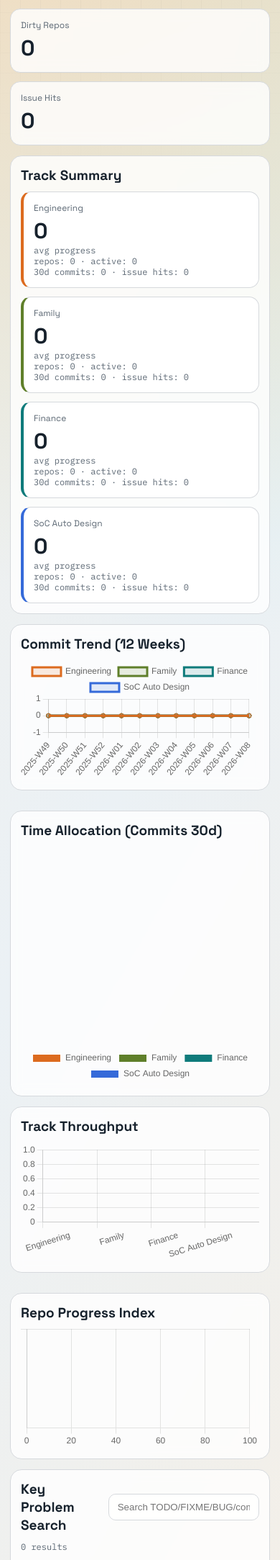
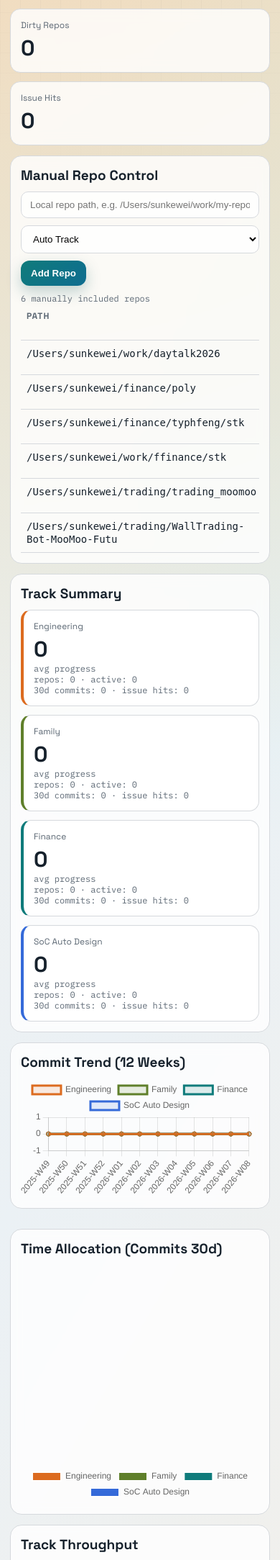
Before and after one commit to typhfeng/project_track, a Flask app: page / in a window 390 px wide. Shown: the part 627-2794 px from the top of the page at 72% size. Run offline with Flask 3, Linux system fonts and the light colour scheme; some libraries are stand-ins or nearby versions.

Commit message:
feat: add manual repo control and GitHub repo sync script

```diff
--- a/app.py
+++ b/app.py
@@ -1,5 +1,6 @@
 from __future__ import annotations
 
+import json
 import os
 import threading
 import time
@@ -21,6 +22,26 @@ app = Flask(__name__)
 _cache_lock = threading.Lock()
 _cache_data: dict[str, Any] | None = None
 _cache_ts: float = 0.0
+
+TRACK_OPTIONS = {"finance", "engineering", "soc_auto_design", "family"}
+
+
+def _invalidate_cache() -> None:
+    global _cache_data, _cache_ts
+    with _cache_lock:
+        _cache_data = None
+        _cache_ts = 0.0
+
+
+def _read_config_raw() -> dict[str, Any]:
+    with open(CONFIG_PATH, "r", encoding="utf-8") as f:
+        return json.load(f)
+
+
+def _write_config_raw(cfg: dict[str, Any]) -> None:
+    with open(CONFIG_PATH, "w", encoding="utf-8") as f:
+        json.dump(cfg, f, ensure_ascii=False, indent=2)
+        f.write("\n")
 
 
 def _get_cache_ttl() -> int:
@@ -79,6 +100,90 @@ def api_refresh():
     })
 
 
+@app.route("/api/config")
+def api_config():
+    cfg = _read_config_raw()
+    return jsonify({
+        "owner": cfg.get("owner", ""),
+        "scan_roots": cfg.get("scan_roots", []),
+        "include_repos": cfg.get("include_repos", []),
+        "track_overrides": cfg.get("track_overrides", {}),
+        "track_options": sorted(TRACK_OPTIONS),
+        "config_path": CONFIG_PATH,
+    })
+
+
+@app.route("/api/repos", methods=["POST"])
+def api_add_repo():
+    payload = request.get_json(silent=True) or {}
+    raw_path = str(payload.get("path", "")).strip()
+    raw_track = str(payload.get("track", "")).strip()
+
+    if not raw_path:
+        return jsonify({"ok": False, "error": "path is required"}), 400
+
+    repo_path = os.path.abspath(os.path.expanduser(raw_path))
+    if not Path(repo_path, ".git").is_dir():
+        return jsonify({"ok": False, "error": f"not a git repo: {repo_path}"}), 400
+
+    track = raw_track if raw_track in TRACK_OPTIONS else ""
+    cfg = _read_config_raw()
+
+    include = cfg.setdefault("include_repos", [])
+    if repo_path not in include:
+        include.append(repo_path)
+
+    overrides = cfg.setdefault("track_overrides", {})
+    if track:
+        overrides[repo_path] = track
+    elif repo_path not in overrides:
+        # Keep empty to allow auto-classification.
+        pass
+
+    _write_config_raw(cfg)
+    _invalidate_cache()
+    data = load_dashboard(force=True)
+    return jsonify({
+        "ok": True,
+        "path": repo_path,
+        "track": overrides.get(repo_path, ""),
+        "total_repos": data.get("summary", {}).get("total_repos", 0),
+    })
+
+
+@app.route("/api/repos", methods=["DELETE"])
+def api_remove_repo():
+    payload = request.get_json(silent=True) or {}
+    raw_path = str(payload.get("path", "")).strip()
+    if not raw_path:
+        return jsonify({"ok": False, "error": "path is required"}), 400
+
+    repo_path = os.path.abspath(os.path.expanduser(raw_path))
+    cfg = _read_config_raw()
+    include = cfg.setdefault("include_repos", [])
+    overrides = cfg.setdefault("track_overrides", {})
+
+    changed = False
+    if repo_path in include:
+        include.remove(repo_path)
+        changed = True
+    if repo_path in overrides:
+        del overrides[repo_path]
+        changed = True
+
+    if changed:
+        _write_config_raw(cfg)
+        _invalidate_cache()
+
+    data = load_dashboard(force=True)
+    return jsonify({
+        "ok": True,
+        "removed": changed,
+        "path": repo_path,
+        "total_repos": data.get("summary", {}).get("total_repos", 0),
+    })
+
+
 @app.route("/api/health")
 def api_health():
     return jsonify({
--- a/static/app.js
+++ b/static/app.js
@@ -7,6 +7,16 @@ const colors = {
 
 let dashboard = null;
 let charts = {};
+let configData = null;
+
+function esc(s) {
+  return String(s || '')
+    .replaceAll('&', '&amp;')
+    .replaceAll('<', '&lt;')
+    .replaceAll('>', '&gt;')
+    .replaceAll('"', '&quot;')
+    .replaceAll("'", '&#39;');
+}
 
 function showError(message) {
   const summary = document.getElementById('summaryCards');
@@ -54,6 +64,7 @@ function setGeneratedAt() {
 }
 
 function renderSummaryCards() {
+  if (!dashboard) return;
   const s = dashboard.summary;
   const cards = [
     ['Tracked Repos', s.total_repos],
@@ -72,6 +83,7 @@ function renderSummaryCards() {
 }
 
 function renderTrackCards() {
+  if (!dashboard) return;
   const wrap = document.getElementById('trackCards');
   const entries = Object.entries(dashboard.track_summary);
   wrap.innerHTML = entries
@@ -98,6 +110,7 @@ function mountChart(id, config) {
 }
 
 function renderCharts() {
+  if (!dashboard) return;
   const labels = dashboard.trend.labels;
   const series = dashboard.trend.series;
 
@@ -192,6 +205,7 @@ function renderCharts() {
 }
 
 function renderRepoTable() {
+  if (!dashboard) return;
   const rows = dashboard.repos.map((r) => {
     const dirty = r.status.dirty.modified + r.status.dirty.untracked;
     const last = r.status.last_commit.date ? new Date(r.status.last_commit.date).toLocaleDateString() : '-';
@@ -253,6 +267,75 @@ function renderIssues(results, query) {
     .join('');
 }
 
+function renderManualRepoTable() {
+  const body = document.getElementById('manualRepoBody');
+  const meta = document.getElementById('manualRepoMeta');
+  if (!configData) {
+    body.innerHTML = '';
+    meta.textContent = '';
+    return;
+  }
+
+  const include = configData.include_repos || [];
+  const overrides = configData.track_overrides || {};
+  meta.textContent = `${include.length} manually included repos`;
+  body.innerHTML = include
+    .map((p) => {
+      const track = overrides[p] || 'auto';
+      return `
+        <tr>
+          <td><code>${esc(p)}</code></td>
+          <td>${esc(track)}</td>
+          <td><button class="btn-secondary" data-remove-path="${esc(p)}">Remove</button></td>
+        </tr>
+      `;
+    })
+    .join('');
+
+  body.querySelectorAll('button[data-remove-path]').forEach((btn) => {
+    btn.addEventListener('click', async () => {
+      const path = btn.getAttribute('data-remove-path');
+      await removeRepo(path);
+    });
+  });
+}
+
+async function loadConfig() {
+  const res = await fetch('/api/config');
+  const payload = await res.json();
+  if (!res.ok) {
+    throw new Error(payload.error || 'failed to load config');
+  }
+  configData = payload;
+  renderManualRepoTable();
+}
+
+async function addRepo(path, track) {
+  const res = await fetch('/api/repos', {
+    method: 'POST',
+    headers: { 'Content-Type': 'application/json' },
+    body: JSON.stringify({ path, track })
+  });
+  const payload = await res.json();
+  if (!res.ok || !payload.ok) {
+    throw new Error(payload.error || 'failed to add repo');
+  }
+}
+
+async function removeRepo(path) {
+  const res = await fetch('/api/repos', {
+    method: 'DELETE',
+    headers: { 'Content-Type': 'application/json' },
+    body: JSON.stringify({ path })
+  });
+  const payload = await res.json();
+  if (!res.ok || !payload.ok) {
+    throw new Error(payload.error || 'failed to remove repo');
+  }
+  await loadConfig();
+  await loadDashboard(true);
+}
+
 async function loadDashboard(refresh = false) {
   const res = await fetch(`/api/dashboard${refresh ? '?refresh=1' : ''}`);
   const payload = await res.json();
@@ -295,9 +378,35 @@ function bindEvents() {
       renderIssues(data.results || [], q);
     }, 260);
   });
+
+  document.getElementById('addRepoBtn').addEventListener('click', async () => {
+    const btn = document.getElementById('addRepoBtn');
+    const path = document.getElementById('repoPathInput').value.trim();
+    const track = document.getElementById('repoTrackSelect').value;
+    if (!path) {
+      showError('repo path is required');
+      return;
+    }
+    btn.disabled = true;
+    try {
+      await addRepo(path, track);
+      document.getElementById('repoPathInput').value = '';
+      await loadConfig();
+      await loadDashboard(true);
+    } catch (e) {
+      showError(e.message || 'failed to add repo');
+    } finally {
+      btn.disabled = false;
+    }
+  });
 }
 
 (async function bootstrap() {
-  bindEvents();
-  await loadDashboard(false);
+  try {
+    bindEvents();
+    await loadConfig();
+    await loadDashboard(false);
+  } catch (e) {
+    showError(e.message || 'bootstrap failed');
+  }
 })();
--- a/static/styles.css
+++ b/static/styles.css
@@ -205,6 +205,35 @@ th {
   box-shadow: 0 0 0 3px var(--ring);
 }
 
+.select {
+  border: 1px solid var(--line);
+  border-radius: 10px;
+  padding: 10px 12px;
+  outline: none;
+  background: rgba(255, 255, 255, 0.72);
+  min-width: 180px;
+}
+
+.manual-row {
+  display: flex;
+  gap: 10px;
+  align-items: center;
+  margin-bottom: 10px;
+  flex-wrap: wrap;
+}
+
+.btn-secondary {
+  border: 1px solid var(--line);
+  background: rgba(255, 255, 255, 0.9);
+  border-radius: 10px;
+  padding: 6px 10px;
+  cursor: pointer;
+}
+
+.btn-secondary:hover {
+  border-color: var(--accent);
+}
+
 .issue-list {
   display: grid;
   gap: 10px;
@@ -283,6 +312,10 @@ th {
     width: 100%;
     min-width: 0;
   }
+
+  .select {
+    width: 100%;
+  }
 }
 
 @keyframes rise {
--- a/templates/index.html
+++ b/templates/index.html
@@ -31,6 +31,41 @@
       </header>
 
       <section id="summaryCards" class="cards"></section>
+
+      <section class="panel">
+        <div class="panel-head">
+          <h2>Manual Repo Control</h2>
+        </div>
+        <div class="manual-row">
+          <input
+            id="repoPathInput"
+            class="search"
+            type="text"
+            placeholder="Local repo path, e.g. /Users/sunkewei/work/my-repo"
+          />
+          <select id="repoTrackSelect" class="select">
+            <option value="">Auto Track</option>
+            <option value="finance">Finance</option>
+            <option value="engineering">Engineering</option>
+            <option value="soc_auto_design">SoC Auto Design</option>
+            <option value="family">Family</option>
+          </select>
+          <button id="addRepoBtn" class="btn-primary">Add Repo</button>
+        </div>
+        <div id="manualRepoMeta" class="muted"></div>
+        <div class="table-wrap">
+          <table>
+            <thead>
+              <tr>
+                <th>Path</th>
+                <th>Override Track</th>
+                <th>Action</th>
+              </tr>
+            </thead>
+            <tbody id="manualRepoBody"></tbody>
+          </table>
+        </div>
+      </section>
 
       <section class="panel">
         <div class="panel-head">
--- a/tracker/scanner.py
+++ b/tracker/scanner.py
@@ -45,7 +45,14 @@ def load_config(config_path: str) -> RepoConfig:
 
 def run_cmd(args: list[str]) -> tuple[int, str]:
     try:
-        proc = subprocess.run(args, capture_output=True, text=True, check=False)
+        proc = subprocess.run(
+            args,
+            capture_output=True,
+            text=True,
+            encoding="utf-8",
+            errors="replace",
+            check=False,
+        )
         return proc.returncode, proc.stdout.strip()
     except FileNotFoundError:
         # Keep scanner resilient when optional tools are missing in PATH.
```
Also changed, not shown: scripts/sync_github_repos.py (added, +162 -0 lines), README.md.
